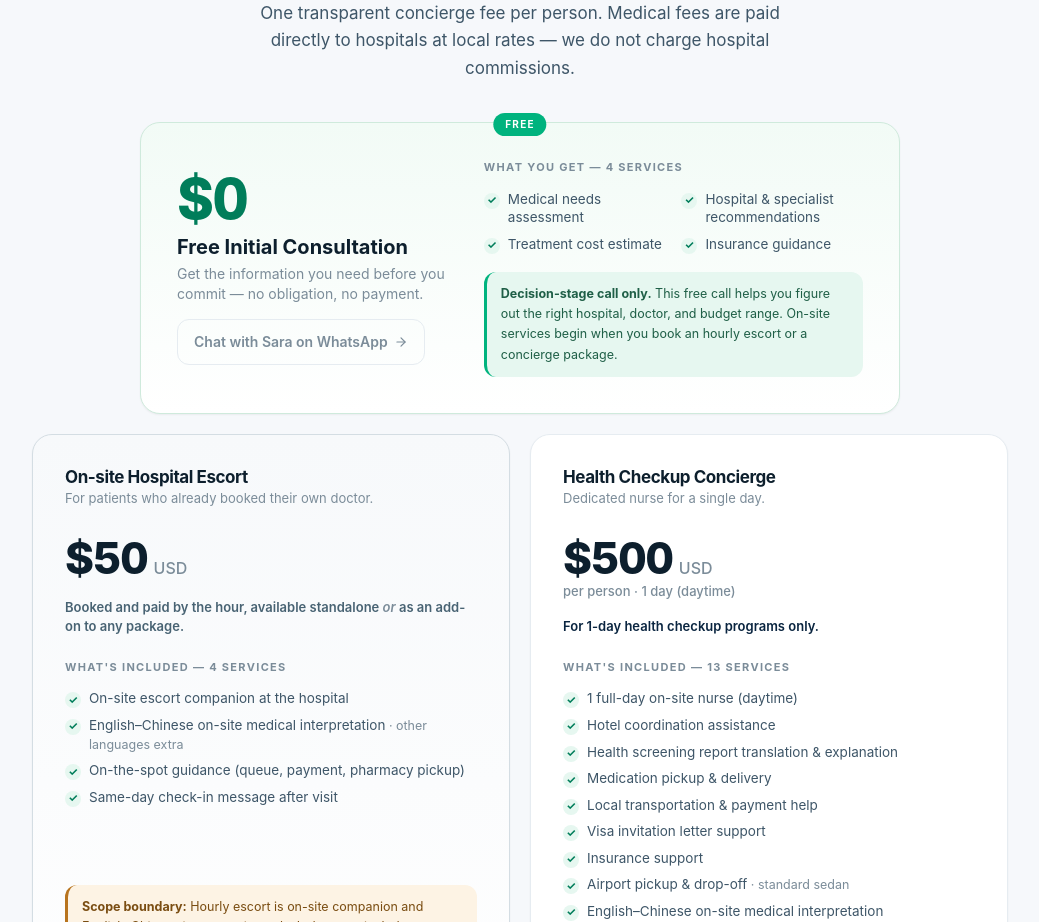
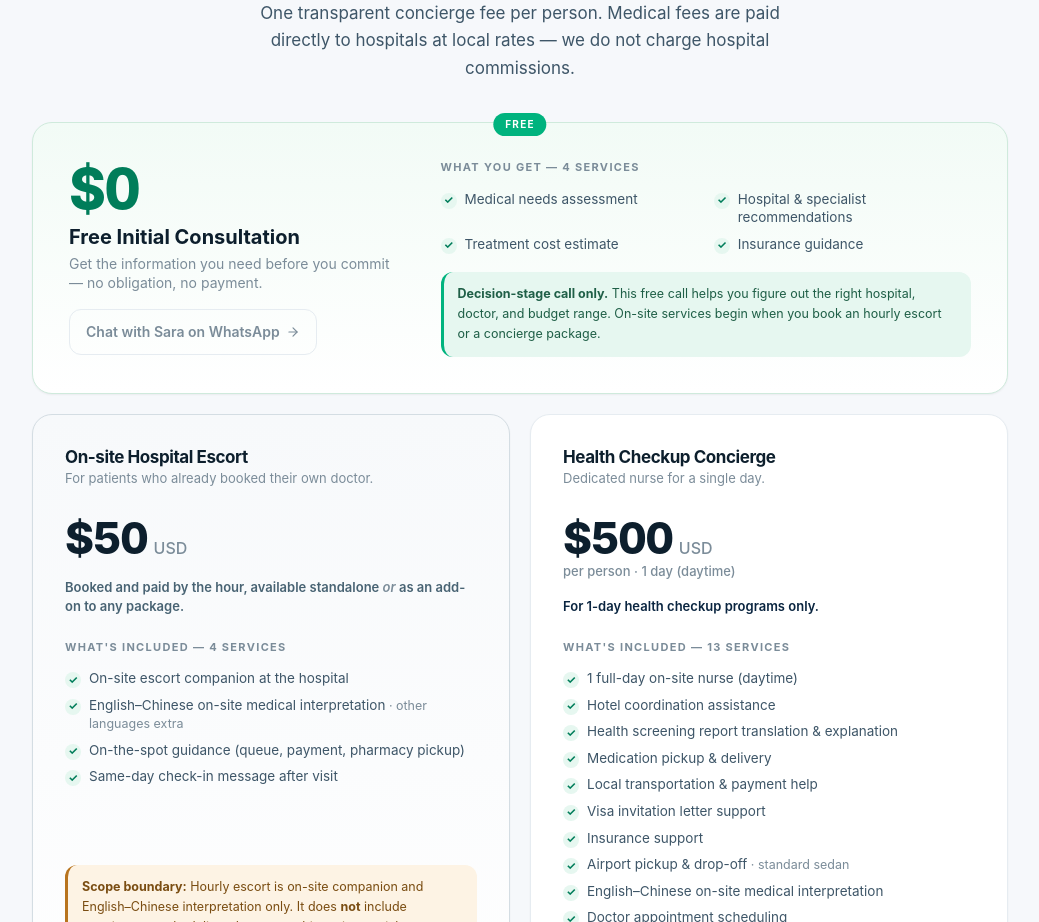
Before and after one commit to linglingsaiko/ShanghaiMed, a Next.js app: page / in a window 1280 px wide. Shown: the part 7440-8362 px from the top of the page, without its empty margins (120-1159 px from the left). Built offline with nearby package versions, Linux system fonts and the light colour scheme; no server answers.

Commit message:
Pricing v5.3: Free card full-width aligned with package rows, inner ratio 1:1.6

```diff
--- a/components/sections/Pricing.tsx
+++ b/components/sections/Pricing.tsx
@@ -295,14 +295,14 @@ const Pricing: React.FC = () => {
           const ctaText = resolveT(free.ctaKey, free.ctaFallback)
           const ctaHref = free.ctaMsg ? `${primaryLink}?text=${encodeURIComponent(free.ctaMsg)}` : primaryLink
           return (
-            <div className="max-w-[760px] mx-auto mb-5">
+            <div className="mb-5">
               <article className={cardClasses(free)}>
                 {free.badgeFallback && (
                   <span className={`absolute -top-2.5 left-1/2 -translate-x-1/2 text-[10px] font-bold tracking-[0.12em] uppercase px-3 py-1 rounded-full whitespace-nowrap ${badgeClasses(free.badgeVariant)}`}>
                     {resolveT(free.badgeKey, free.badgeFallback)}
                   </span>
                 )}
-                <div className="grid md:grid-cols-[1fr_1.4fr] gap-6 md:gap-9 items-center">
+                <div className="grid md:grid-cols-[1fr_1.6fr] gap-6 md:gap-10 items-center">
                   <div>
                     <div className="mb-1.5">
                       <span className="text-[56px] font-extrabold leading-none tracking-tight text-[#007d5a] tabular-nums">{free.priceLabel}</span>
```
